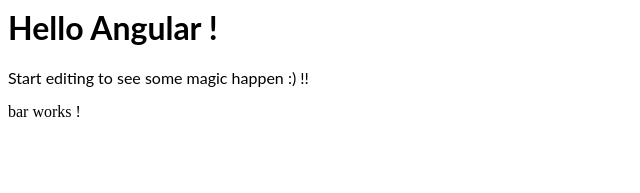
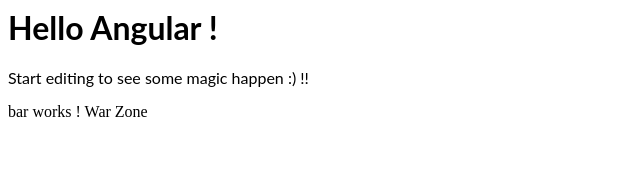
Before and after one commit to AlexDubourg/hellfest-ramassage-gobelet, an Angular app: page / in a window 1280 px wide. Shown: the top 193 px of the page, without its empty margins (0-640 px from the left). Built offline with nearby package versions, Linux system fonts and the light colour scheme.

Commit message:
2 files modified

```diff
--- a/src/app/composants/bar/bar.component.html
+++ b/src/app/composants/bar/bar.component.html
@@ -1,3 +1,3 @@
 <p>
-bar works !
+bar works ! {{ nom }}
 </p>
--- a/src/app/composants/bar/bar.component.ts
+++ b/src/app/composants/bar/bar.component.ts
@@ -6,10 +6,18 @@
   styleUrls: ['./bar.component.css']
 })
 export class BarComponent implements OnInit {
+  private nom: string;
 
-  constructor() { }
+  constructor() {
+    this.nom = "War Zone";
+   }
 
   ngOnInit() {
   }
 
 }
+
+export interface Bar {
+    nom: string;
+    compteur: Object[];
+}
```
